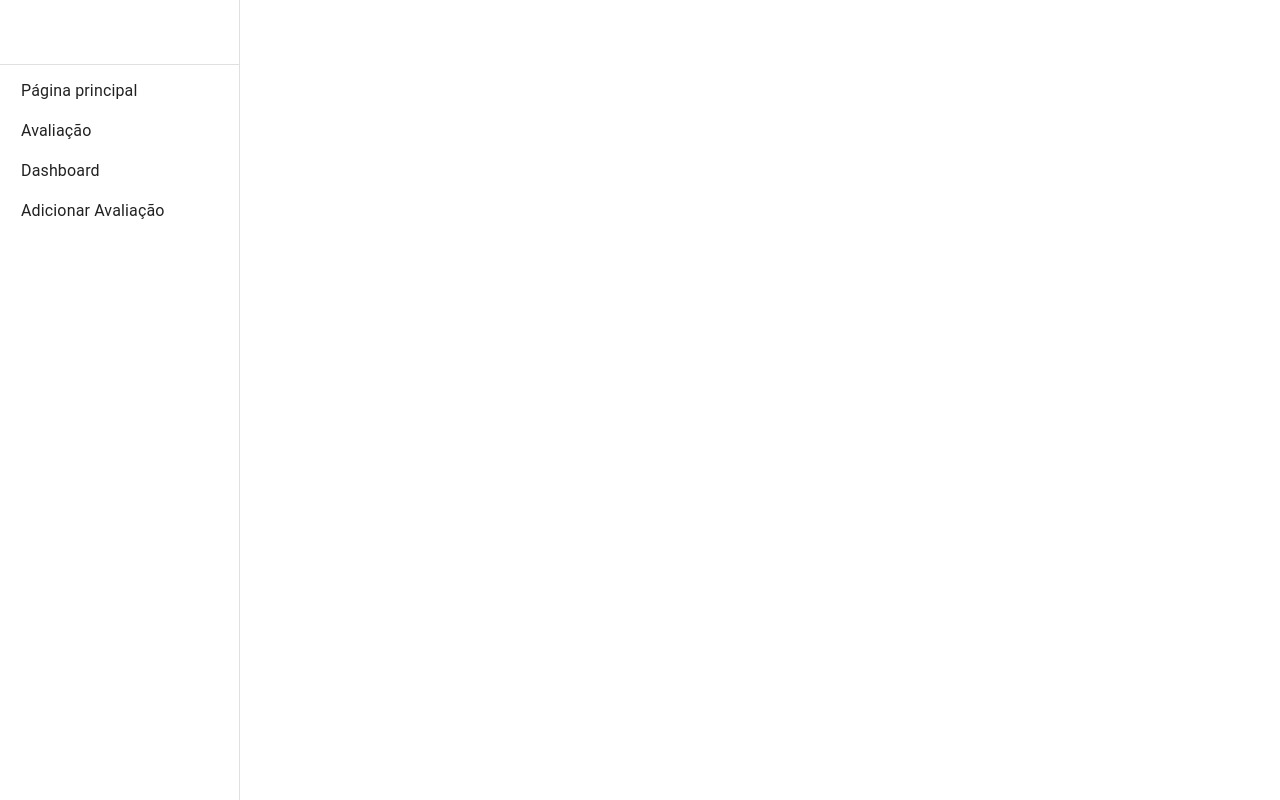
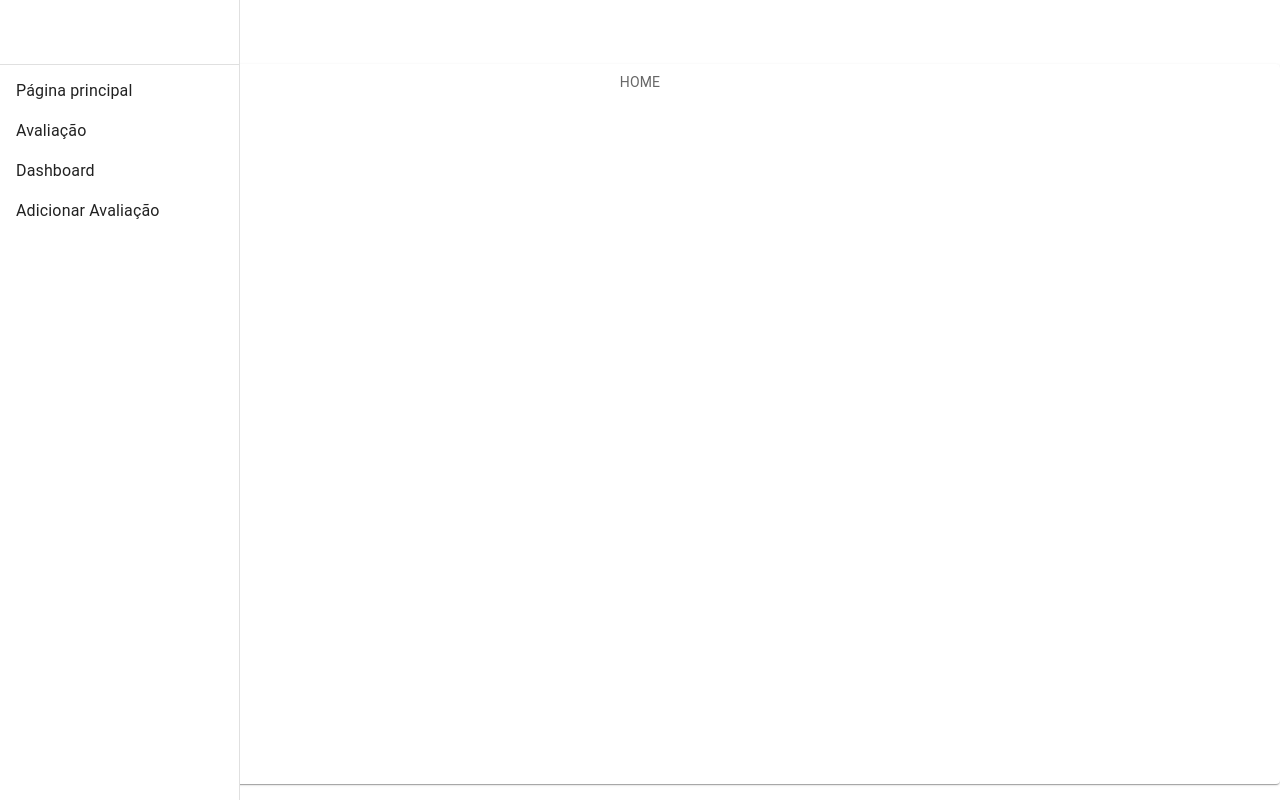
Before and after one commit to eduardocanova23/Teacher-Review, a React (Create React App) app in the folder frontend/: page / in a window 1280 px wide. Built offline with nearby package versions, Linux system fonts and the light colour scheme.

Commit message:
add body

```diff
--- a/frontend/src/App.js
+++ b/frontend/src/App.js
@@ -1,19 +1,33 @@
 import './App.css';
 import React, { useState, useEffect } from 'react';
-import Box from '@mui/material/Box';
+
 import { BrowserRouter as Routes, Route } from 'react-router-dom';
 import PermanentDrawerRight from './Components/LeftDrower';
-
+import { styled } from '@mui/material/styles';
+import Box from '@mui/material/Box';
+import Paper from '@mui/material/Paper';
+import Grid from '@mui/material/Grid';
 import HomeComponent from './Components/home';
 import ProfComponent from './Components/Prof';
+
+const Item = styled(Paper)(({ theme }) => ({
+  backgroundColor: theme.palette.mode === 'dark' ? '#1A2027' : '#fff',
+  ...theme.typography.body2,
+  padding: theme.spacing(1),
+  textAlign: 'center',
+  color: theme.palette.text.secondary,
+}));
+
 
 function App() {
   const [page, setPage] = useState(<HomeComponent/>);
   console.log('page', page)
   return (
-    <Box>
+    <Box sx={{ flexGrow: 1 }}>
       <PermanentDrawerRight page = {page} setPage = {setPage}/>
-    {page}
+        <Grid item mt={8}>
+          <Item style = {{height : '90vh'}}> {page}</Item>
+        </Grid>
     </Box>
 
   );
--- a/frontend/src/Components/TabMenu.js
+++ b/frontend/src/Components/TabMenu.js
@@ -16,7 +16,7 @@ export default function MenuListComposition({page, setPage}) {
     justifyContent="space-between"
     alignItems="center"
     spacing={4}>
-        <MenuList style={{width: '100%', marginLeft: '10px'}}>
+        <MenuList style={{width: '100%'}}>
           <MenuItem style={{paddingBottom: '10px'}} onClick={() => setPage(<HomeComponent/>)}>Página principal</MenuItem>
           <MenuItem style={{paddingBottom: '10px'}} onClick={() =>setPage(<ProfComponent/>)}>Avaliação</MenuItem>
           <MenuItem style={{paddingBottom: '10px'}}>Dashboard</MenuItem>
```
